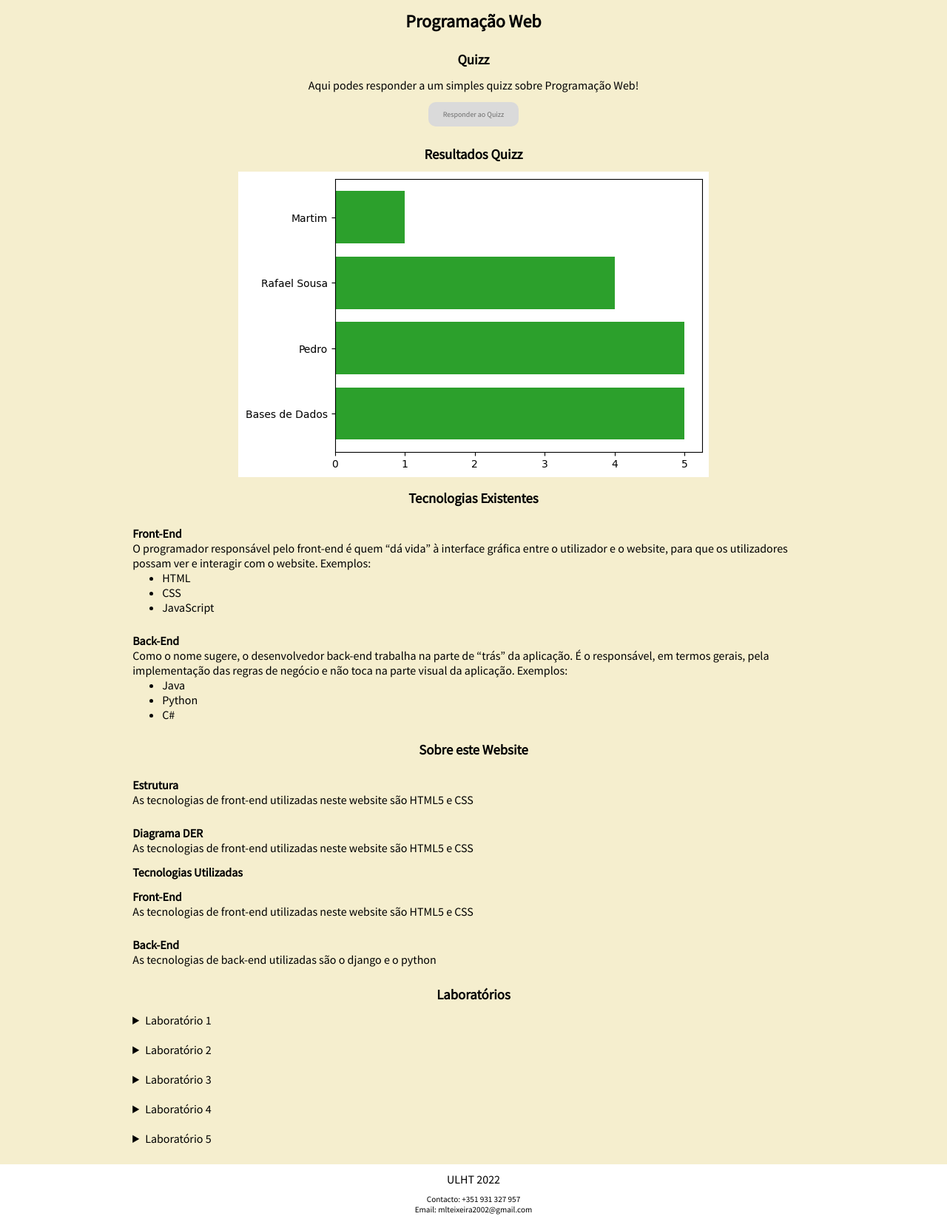
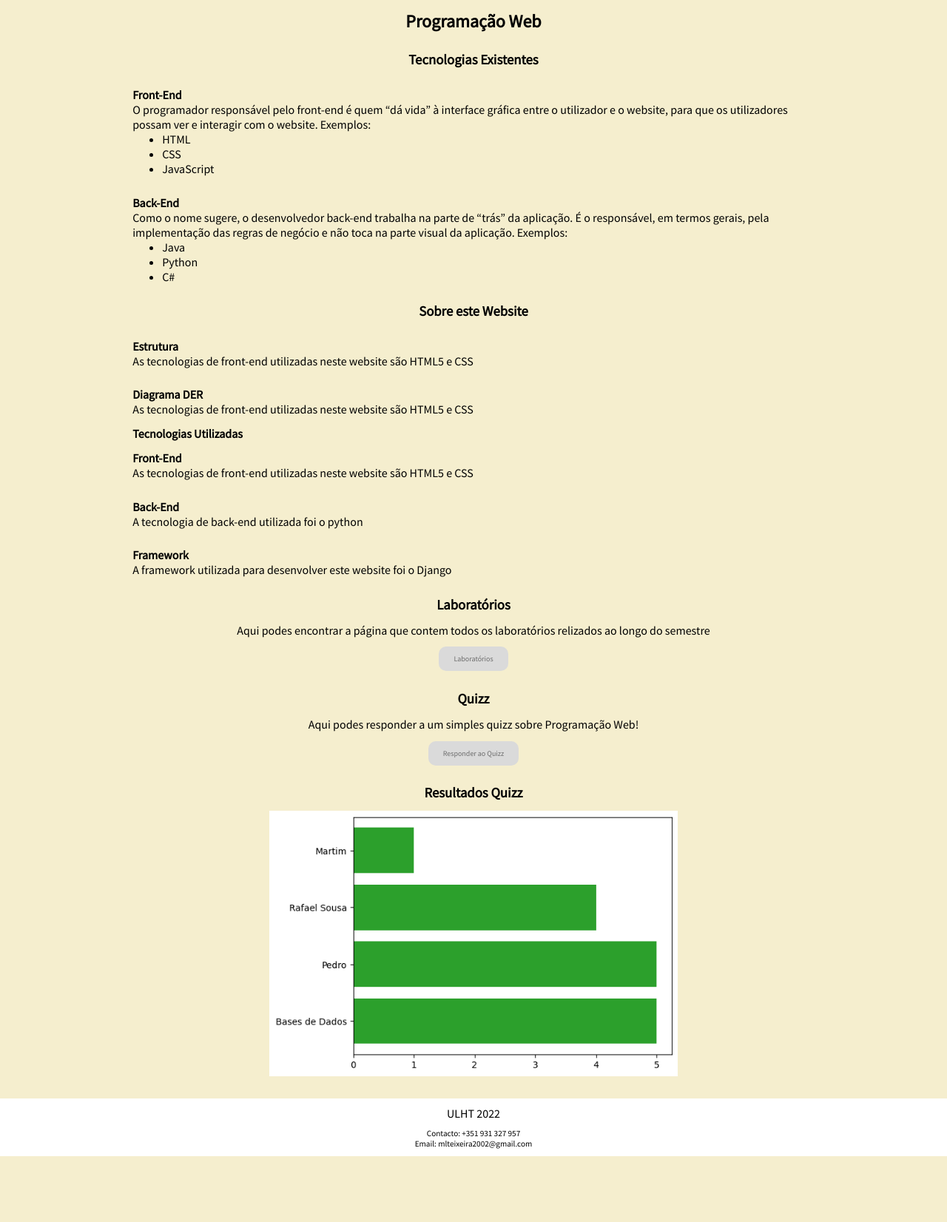
Before and after one commit to Martimlt/Portfoliopw, a Django app: page /programacaoWeb in a window 1280 px wide. Shown: the part 80-1732 px from the top of the page at 74% size. After the commit the page ends 1643 px from the top, so only its background shows below. Run offline with Django 4.2, Linux system fonts and the light colour scheme; parts of the project's set-up code (start-up, migrations or seed data) failed here and were passed over; some libraries are stand-ins or nearby versions.

Commit message:
Atualizado

```diff
--- a/config/settings.py
+++ b/config/settings.py
@@ -31,7 +31,7 @@ SECRET_KEY = env.str("SECRET_KEY")
 # SECURITY WARNING: don't run with debug turned on in production!
 DEBUG = env.bool("DEBUG", default=False)
 
-ALLOWED_HOSTS = ['https://portfoliopw-martimt.herokuapp.com/', 'localhost', '127.0.0.1']
+ALLOWED_HOSTS = ['https://portfoliopw.herokuapp.com/', 'localhost', '127.0.0.1']
 
 # Application definition
 
--- a/portfolio/forms.py
+++ b/portfolio/forms.py
@@ -41,14 +41,9 @@ class ProjetoForm(ModelForm):
             'titulo': forms.TextInput(attrs={'class': 'linebreak', 'placeholder': 'Insira o título'}),
             'descricao': forms.Textarea(attrs={'class': 'linebreakTextArea2', 'placeholder': 'Insira a descrição'}),
             'linkGit': forms.URLInput(attrs={'class': 'linebreak','placeholder': 'Insira o link'}),
-            'cadeira': forms.TextInput(attrs={'class': 'spaceform','placeholder': 'Insira a cadeira'}),
             'ano': forms.NumberInput(attrs={'class': 'spaceform','placeholder': 'Insira o ano'}),
             'imagem': forms.FileInput(attrs={'class': 'spaceform','placeholder': 'Insira o seu primeiro nome'}),
             'tecnologia': forms.TextInput(attrs={'class': 'linebreak', 'placeholder': 'Insira a tecnologia'}),
-            'participante': forms.TextInput(attrs={'class': 'linebreak', 'placeholder': 'Insira o colega'}),
-            'competencia': forms.TextInput(attrs={'class': 'linebreak', 'placeholder': 'Insira a competencia'}),
-            'left': forms.TextInput(attrs={'class': 'spaceform'}),
-            'right': forms.TextInput(attrs={'class': 'spaceform'}),
         }
 
         # texto a exibir junto à janela de inserção
--- a/portfolio/static/portfolio/css/estilos.css
+++ b/portfolio/static/portfolio/css/estilos.css
@@ -126,6 +126,10 @@ main {
 
 .padding div {
     padding: 1.2vw 1.5vw;
+}
+
+.imgapresentacao{
+    text-align: center;
 }
 
 
@@ -417,6 +421,8 @@ main {
     text-align: center;
 }
 
+form *{ padding: 5px }
+
 /* https: //codepen.io/voltagenewmedia/pen/aWKxOg */
 
 /* ----------- Competências ------------- */
@@ -578,6 +584,11 @@ footer p:last-child {
     text-align: center;
 }
 
+.imgpw{
+    width: 60%;
+    height: auto;
+}
+
 /*
 
 a:link {
--- a/portfolio/templates/portfolio/apresentacao.html
+++ b/portfolio/templates/portfolio/apresentacao.html
@@ -15,7 +15,7 @@
     </div>
   </div>
   {% load static %}
-  <img src="{% static 'portfolio/images/228.jpg' %}" />
+  <img src="{% static 'portfolio/images/228.jpg' %}"/>
   <div>
     <div class="space2">
       <h3>O que faço agora?</h3>
--- a/portfolio/templates/portfolio/layout.html
+++ b/portfolio/templates/portfolio/layout.html
@@ -4,7 +4,13 @@
   <head>
     <meta charset="UTF-8" />
     <meta name="viewport" content="width=device-width, initial-scale=1" />
+    <meta name="author" content="Martim Teixeira" />
     {% load static %}
+      <link
+      rel="portugal icon"
+      type="images/Portugal.ico"
+      href="/portfolio/static/portfolio/images/Portugal.ico"
+    />
     <link rel="stylesheet" href="{% static 'portfolio/css/estilos.css' %}" />
     <link rel="preconnect" href="https://fonts.googleapis.com" />
     <link rel="preconnect" href="https://fonts.gstatic.com" crossorigin />
--- a/portfolio/templates/portfolio/programacaoWeb.html
+++ b/portfolio/templates/portfolio/programacaoWeb.html
@@ -1,22 +1,6 @@
 {% extends 'portfolio/layout.html' %} {% block main %}
 <div class="paddingFormPw">
   <h2 class="centerTitles">Programação Web</h2>
-  <h3 class="centerTitles">Quizz</h3>
-  <p class="centextpw">
-    Aqui podes responder a um simples quizz sobre Programação Web!
-  </p>
-  <div class="btnElogio">
-    <a href="{% url 'portfolio:quizz' %}"
-      ><button class="btn">Responder ao Quizz</button></a
-    >
-  </div>
-    <h3 class="centextpw paddingTecnologias">
-    Resultados Quizz
-  </h3>
-    <div class="centextpw">
-        {% load static %}
-        <img src="{% static 'portfolio/images/resultado.png' %}" />
-    </div>
   <h3 class="centerTitles">Tecnologias Existentes</h3>
   <div class="paddingTecnologias">
     <h4>Front-End</h4>
@@ -60,52 +44,37 @@
     </div>
     <div class="paddingTecnologias">
         <h4>Back-End</h4>
-    <p>As tecnologias de back-end utilizadas são o django e o python</p>
+        <p>A tecnologia de back-end utilizada foi o python</p>
+    </div>
+    <div class="paddingTecnologias">
+        <h4>Framework</h4>
+        <p>A framework utilizada para desenvolver este website foi o Django</p>
     </div>
   <h3 class="centerTitles">Laboratórios</h3>
-  <div>
-    <div>
-      <details>
-        <summary>Laboratório 1</summary>
-        <p>
-          <a href="lab1/index.html"
-            >Conhecer a Internet com a minha primeira página Web</a
+    <div class="centextpw">
+        <p>Aqui podes encontrar a página que contem todos os laboratórios relizados ao longo do semestre</p>
+        <div class="btnElogio">
+            {% load static %}
+            <a href="https://a22006053-labs.herokuapp.com/" target="_blank"
+            ><button class="btn">Laboratórios</button></a
             >
+        </div>
+    </div>
+    <h3 class="centerTitles">Quizz</h3>
+    <p class="centextpw">
+        Aqui podes responder a um simples quizz sobre Programação Web!
     </p>
-      </details>
-      <br />
-      <details>
-        <summary>Laboratório 2</summary>
-        <p>
-          <a href="lab2/index.html"
-            >Explorando o HTML com o meu primeiro website</a
+    <div class="btnElogio">
+        <a href="{% url 'portfolio:quizz' %}"
+        ><button class="btn">Responder ao Quizz</button></a
         >
-        </p>
-      </details>
-      <br />
-      <details>
-        <summary>Laboratório 3</summary>
-        <p>
-          <a href="lab3/index.html">Website com Quizz e seletores CSS</a>
-        </p>
-      </details>
-      <br />
-      <details>
-        <summary>Laboratório 4</summary>
-        <p>
-          <a href="lab4/index.html"
-            >SPA com layout responsivo baseado em Flexbox e Grid</a
-          >
-        </p>
-      </details>
-      <br />
-      <details>
-        <summary>Laboratório 5</summary>
-        <p>
-          <a href="lab5/index.html">SPA com boas práticas de web design</a>
-        </p>
-      </details>
     </div>
+    <h3 class="centextpw paddingTecnologias">
+        Resultados Quizz
+    </h3>
+    <div class="centextpw">
+        {% load static %}
+        <img src="{% static 'portfolio/images/resultado.png' %}" class="imgpw"/>
     </div>
 </div>
 {% endblock %}
--- a/portfolio/urls.py
+++ b/portfolio/urls.py
@@ -17,5 +17,4 @@ urlpatterns = [
     path('quizz', views.quizz_view, name='quizz'),
     path('login', views.login_view, name='login'),
     path('logout', views.logout_view, name='logout'),
-    path('competencias', views.competencias_view, name='competencias')
 ]
--- a/portfolio/views.py
+++ b/portfolio/views.py
@@ -13,7 +13,8 @@ def home_page_view(request):
 
 
 def apresentacao_page_view(request):
-    return render(request, 'portfolio/apresentacao.html')
+    context = {'competencias': Competencia.objects.all()}
+    return render(request, 'portfolio/apresentacao.html',context)
 
 
 def projetos_page_view(request):
@@ -33,7 +34,7 @@ def formprojetos_page_view(request):
 
 
 def curso_page_view(request):
-    context = {'cadeiras': Cadeira.objects.all()}
+    context = {'cadeiras': Cadeira.objects.all(), 'range': range(1, 6)}
     return render(request, 'portfolio/curso.html', context)
 
 
@@ -83,11 +84,6 @@ def logout_view(request):
     })
 
 
-def competencias_view(request):
-    context = {'competencias': Competencia.objects.all()}
-    return render(request, 'portfolio/apresentacao.html', context)
-
-
 def pontuacao_quizz(request):
     resultado = 0
     if request.POST["linha"] == "!DOCTYPE html":
```
Also changed, not shown: portfolio/templates/portfolio/curso.html (+8 -56 lines), portfolio/static/portfolio/images/Portugal.ico (added), portfolio/static/portfolio/images/pw.jpg (added). Lines whose indentation alone changed are shown as unchanged.
